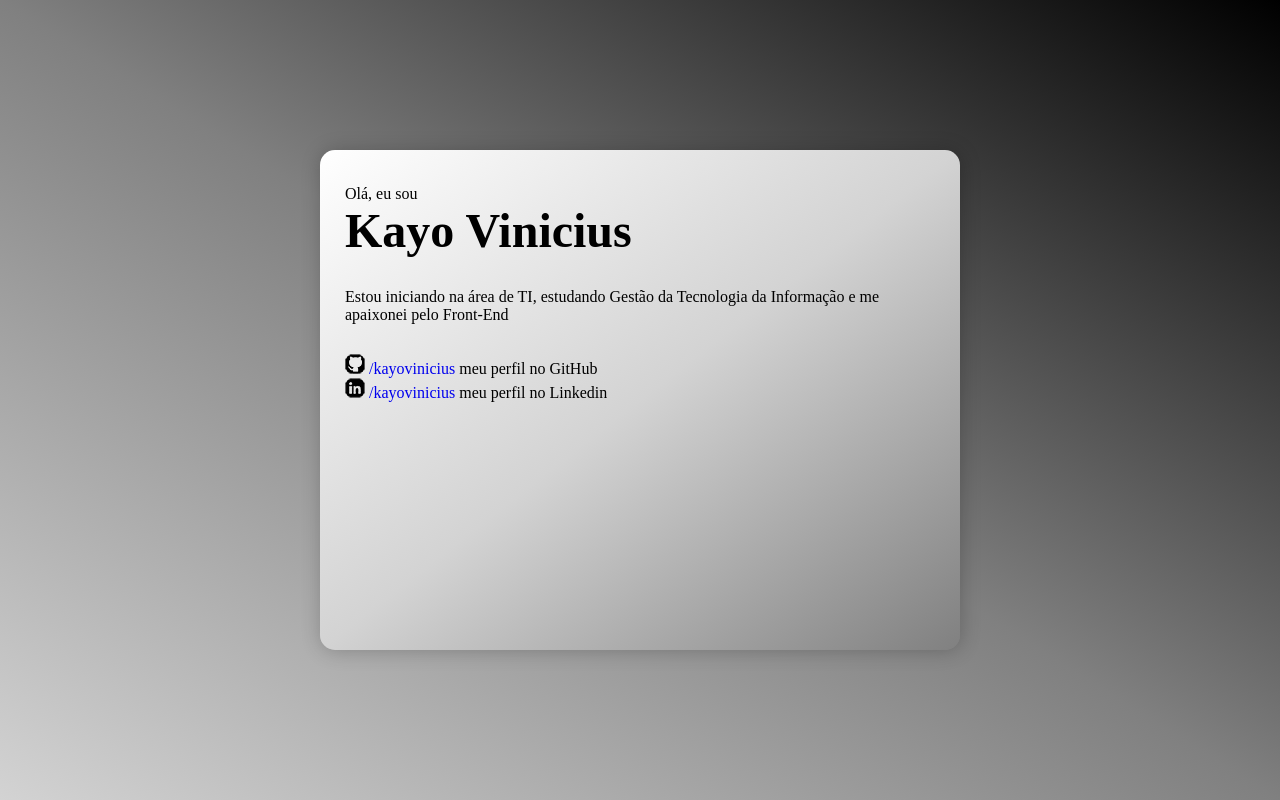
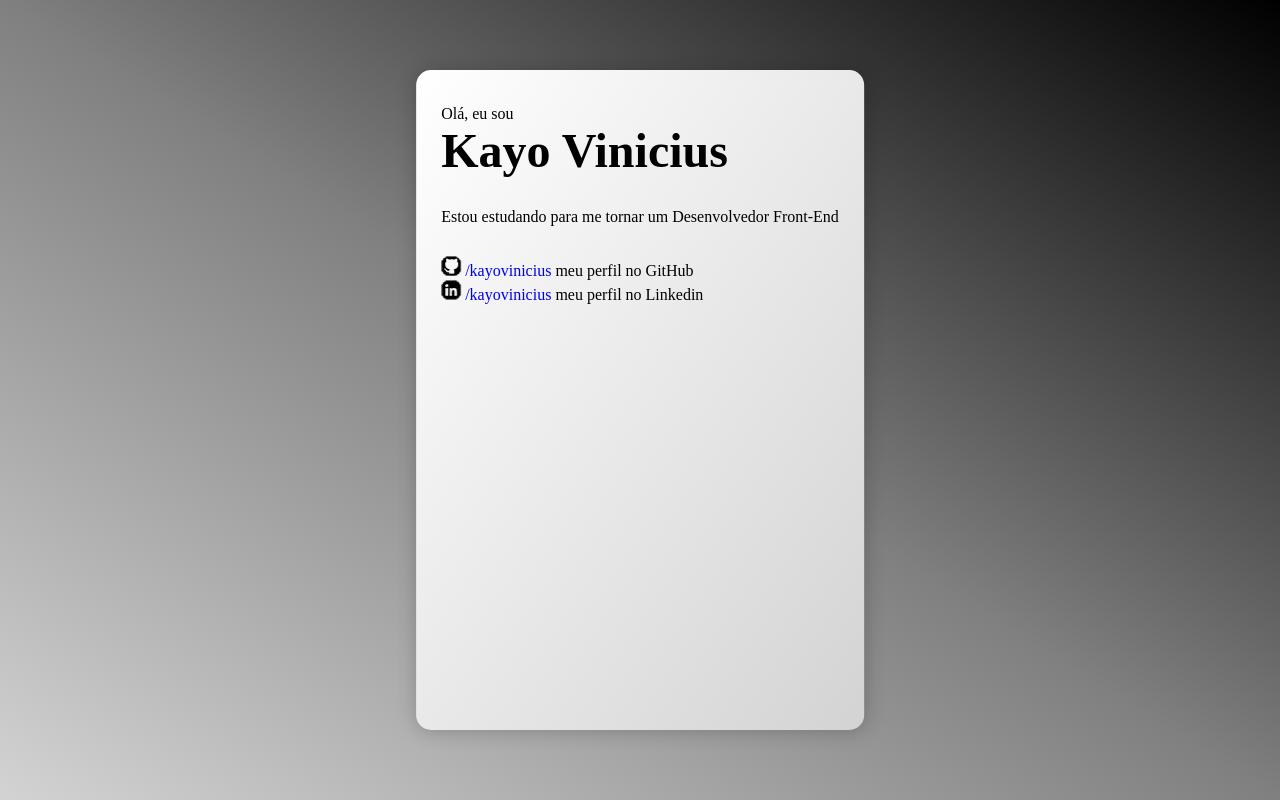
Before and after one commit to kayovinicius/portfolio, a plain HTML site: page index.html in a window 1280 px wide. Drawn offline with Linux system fonts and the light colour scheme.

Commit message:
ajustando portfolio

```diff
--- a/index.html
+++ b/index.html
@@ -19,7 +19,7 @@
         }
 
         main {
-            height: 60vh;
+            height: 80vh;
             min-width: 300px;
             padding: 10px;
 
@@ -27,7 +27,7 @@
 
             box-shadow: 1px 1px 20px rgba(0, 0, 0, 0.224);
 
-            background-image: linear-gradient(to right bottom, white, lightgray, gray);
+            background-image: linear-gradient(to right bottom, white, lightgray);
 
             position: absolute;
 
@@ -65,13 +65,14 @@
 <body>
 
     <main>
+
         <div id="nome">
             <p>Olá, eu sou <br> <strong>Kayo Vinicius</strong> </p>
 
         </div>
 
         <div id="descricao">
-            <p>Estou iniciando na área de TI, estudando Gestão da Tecnologia da Informação e me apaixonei pelo Front-End</p>
+            <p>Estou estudando para me tornar um Desenvolvedor Front-End</p>
         </div>
 
         <div id="contato">
@@ -90,9 +91,5 @@
 
     </main>
 
-
-
-
-
 </body>
 </html>
```
Also changed, not shown: imagens/minha-foto.jpg (deleted).
